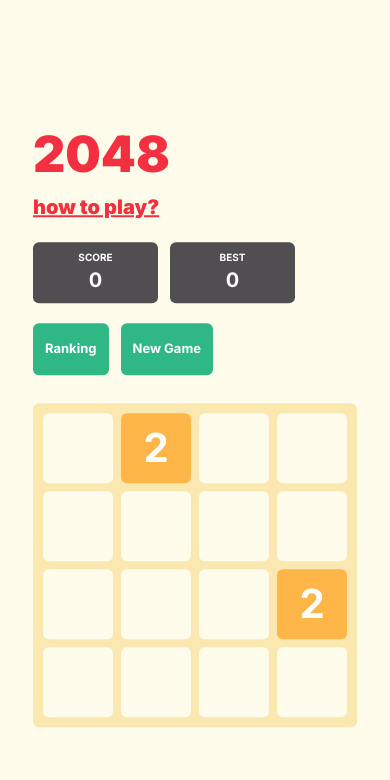
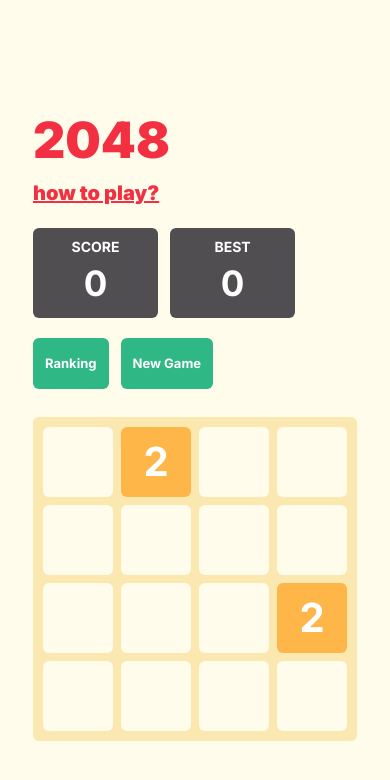
Before and after one commit to bisari31/2048, a Next.js app: page / in a window 390 px wide. Shown: the top 780 px of the page. Built offline with nearby package versions, Linux system fonts and the light colour scheme.

Commit message:
design: mobile score 폰트 크기 조정

```diff
--- a/src/app/page.tsx
+++ b/src/app/page.tsx
@@ -4,7 +4,6 @@
 export default function page() {
   return (
     <div className="absolute left-1/2 top-1/2 -translate-y-2/4 -translate-x-2/4">
-      {/* <div className="w-full h-full flex flex-col justify-center items-center"> */}
       <Header />
       <Board />
     </div>
--- a/src/components/Score.tsx
+++ b/src/components/Score.tsx
@@ -11,9 +11,9 @@
 
   return (
     <div className="flex flex-col justify-center items-center bg-score text-white rounded-md py-2 px-3 w-[125px]">
-      <span className="font-bold text-[10px] md:text-[16px]">{type}</span>
+      <span className="font-bold text-[14px] md:text-[16px]">{type}</span>
       <span
-        className={`font-bold text-sm ${
+        className={`font-bold text-md ${
           score < 10000 ? `md:text-lg` : `md:text-md`
         }`}
       >
```
